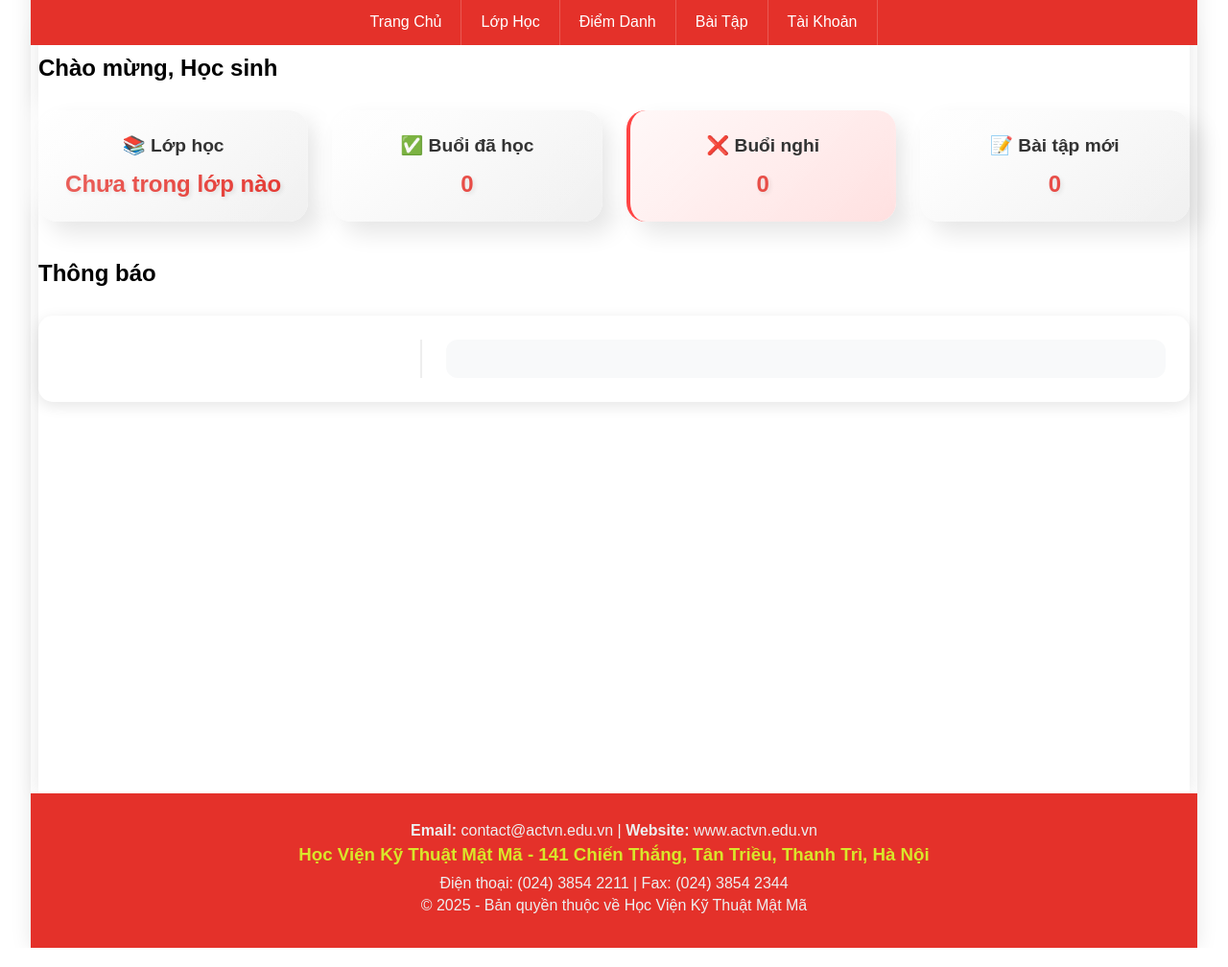
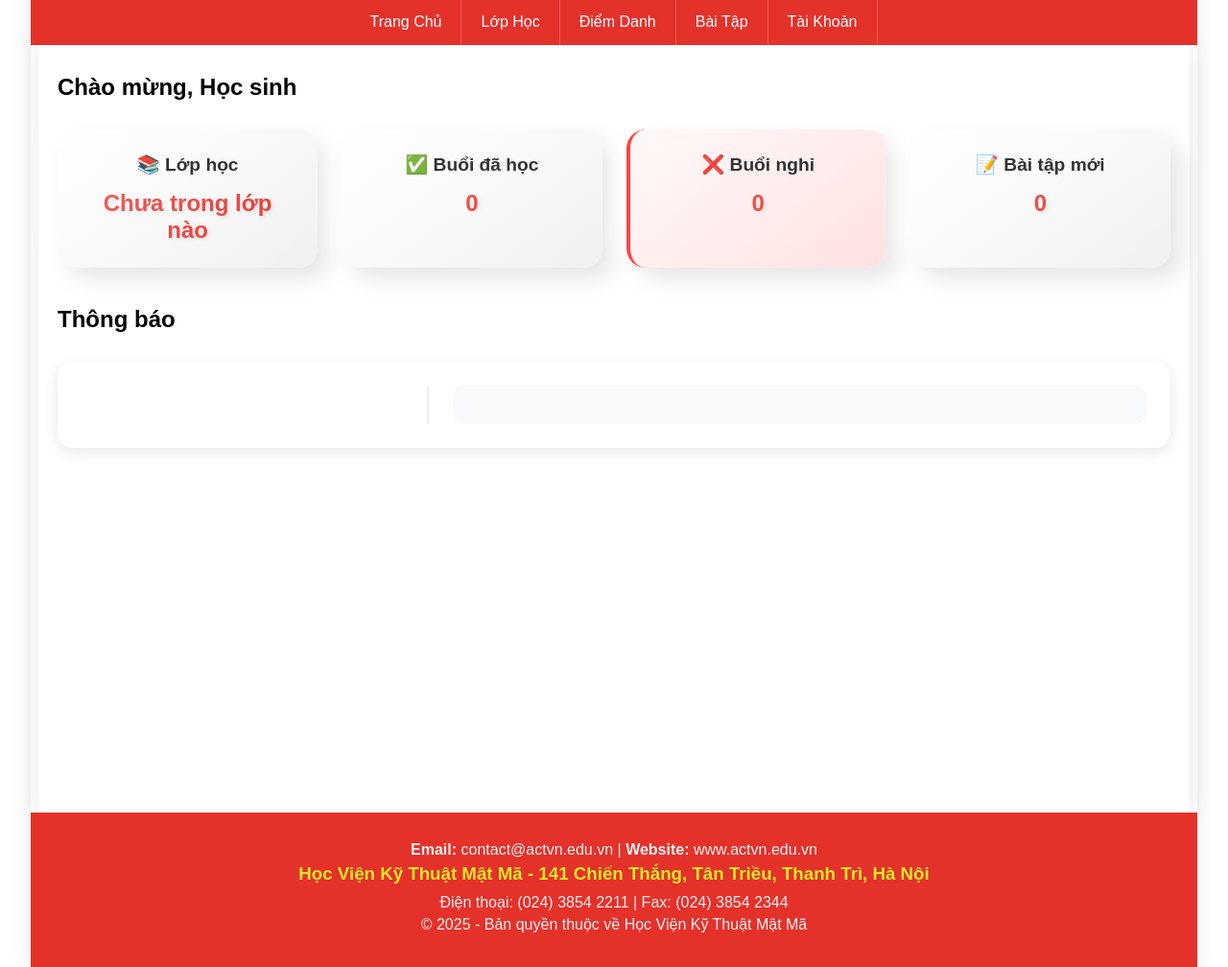
Before and after one commit to Ntd1411/QuanLyTrungTamTiengAnh, a PHP site: page /php/student.php in a window 1280 px wide. Shown: the part 258-1266 px from the top of the page at 96% size. Run offline with PHP 8.4, Linux system fonts and the light colour scheme; the visitor is signed in with stand-in values (Sample User, id 1); data comes from the database, SQL or seed files in the repository; some libraries are stand-ins or nearby versions.

Commit message:
clean_code_student

```diff
--- a/assets/css/student.css
+++ b/assets/css/student.css
@@ -1,4 +1,5 @@
 .main-content-student {
+    padding: 20px;
     max-width: 1200px;
     margin: 0 auto;
     min-height: 100vh;
--- a/assets/js/student.js
+++ b/assets/js/student.js
@@ -14,7 +14,6 @@ document.addEventListener('DOMContentLoaded', function () {
             loadAttendance();
             loadHomework();
             loadStudentProfile();
-            loadStudentNotifications();
         })
         .catch(err => {
             alert('Không thể tải dữ liệu học sinh!');
@@ -22,7 +21,7 @@ document.addEventListener('DOMContentLoaded', function () {
         });
 });
 
-// Load dashboard data
+// Tải dữ liệu trang dashboard
 function loadStudentDashboard() {
     document.getElementById('student-name').textContent = studentData.name || 'Học sinh';
     document.getElementById('class-name').textContent = (studentData.class && studentData.class.name) ? studentData.class.name : 'Chưa trong lớp nào';
@@ -43,9 +42,12 @@ function loadStudentDashboard() {
     } else {
         absentCard.classList.remove('green-border');
     }
+
+    // Tải thông báo
+    loadStudentNotifications();
 }
 
-// Load student notifications
+// Tải thông báo cho học sinh (logic giống phụ huynh và giáo viên)
 function loadStudentNotifications() {
     const notificationList = document.querySelector('.notification-list');
     const notificationContent = document.querySelector('.notification-content');
@@ -152,6 +154,7 @@ function loadStudentNotifications() {
     showPage(1);
 }
 
+// Hiển thị thông báo chi tiết
 function showStudentNotificationDetail(msg) {
     const notificationContent = document.querySelector('.notification-content');
     notificationContent.innerHTML = `
@@ -166,7 +169,7 @@ function showStudentNotificationDetail(msg) {
     notificationContent.classList.add('notification-content');
 }
 
-// Load class information
+// Tải thông tin lớp học
 function loadClassInfo() {
     const studentClass = studentData.class || {};
     document.getElementById('current-class').textContent = studentClass.name || '';
@@ -192,7 +195,7 @@ function loadClassInfo() {
     table.draw();
 }
 
-// Load attendance history
+// Tải lịch sử điểm danh
 function loadAttendance() {
     const attendanceData = studentData.attendance || {};
     const attended = attendanceData.attended || 0;
@@ -249,7 +252,7 @@ function updateAttendanceProgress(attended, total) {
         return;
     }
 
-    // Create progress element if it doesn't exist
+    // Tạo vòng tròn quá trình nếu chưa có
     let progressElement = progressCircle.querySelector('.progress');
     if (!progressElement) {
         progressElement = document.createElement('div');
@@ -257,13 +260,13 @@ function updateAttendanceProgress(attended, total) {
         progressCircle.appendChild(progressElement);
     }
 
-    // Update progress circle style
+    // Cập nhật giao diện vòng tròn
     progressCircle.style.setProperty('--progress', progress + 'deg');
 
     // Đặt giá trị cuối cùng ngay lập tức để đảm bảo hiển thị đúng
     progressValue.textContent = Math.round(rate) + '%';
 
-    // Animation (tùy chọn)
+    // Animation
     let currentValue = 0;
     const animationDuration = 500;
     const framesPerSecond = 60;
@@ -286,7 +289,7 @@ function updateAttendanceProgress(attended, total) {
     }
 }
 
-// Load homework
+// Tải btvn
 function loadHomework() {
     const homeworkList = document.getElementById('homework-list');
     homeworkList.innerHTML = '';
@@ -324,7 +327,8 @@ function loadHomework() {
                         submitBtn.classList.add('active');
                     }
                 });
-                // Xử lý sự kiện submit
+
+                // Xử lý sự kiện submit bài tập (chưa phát triển)
             }
 
             homeworkList.appendChild(card);
@@ -335,7 +339,7 @@ function loadHomework() {
     }
 }
 
-// Load student profile
+// Tải thông tin cá nhân học sinh
 function loadStudentProfile() {
     document.getElementById('profile-name').value = studentData.name || '';
     document.getElementById('profile-class').value = (studentData.class && studentData.class.name) ? studentData.class.name : '';
@@ -343,7 +347,7 @@ function loadStudentProfile() {
     document.getElementById('profile-phone').value = studentData.phone || '';
 }
 
-// Update profile
+// Cập nhật thông tin cá nhân
 function updateProfile() {
     const newEmail = document.getElementById('profile-email').value;
     const newPhone = document.getElementById('profile-phone').value;
@@ -403,6 +407,7 @@ function updateProfile() {
         });
 }
 
+// Hàm khởi tạo bảng
 function initializeDataTable(tableId) {
     try {
         if ($.fn.DataTable.isDataTable(tableId)) {
```
Also changed, not shown: php/student.php (+7 -8 lines).
